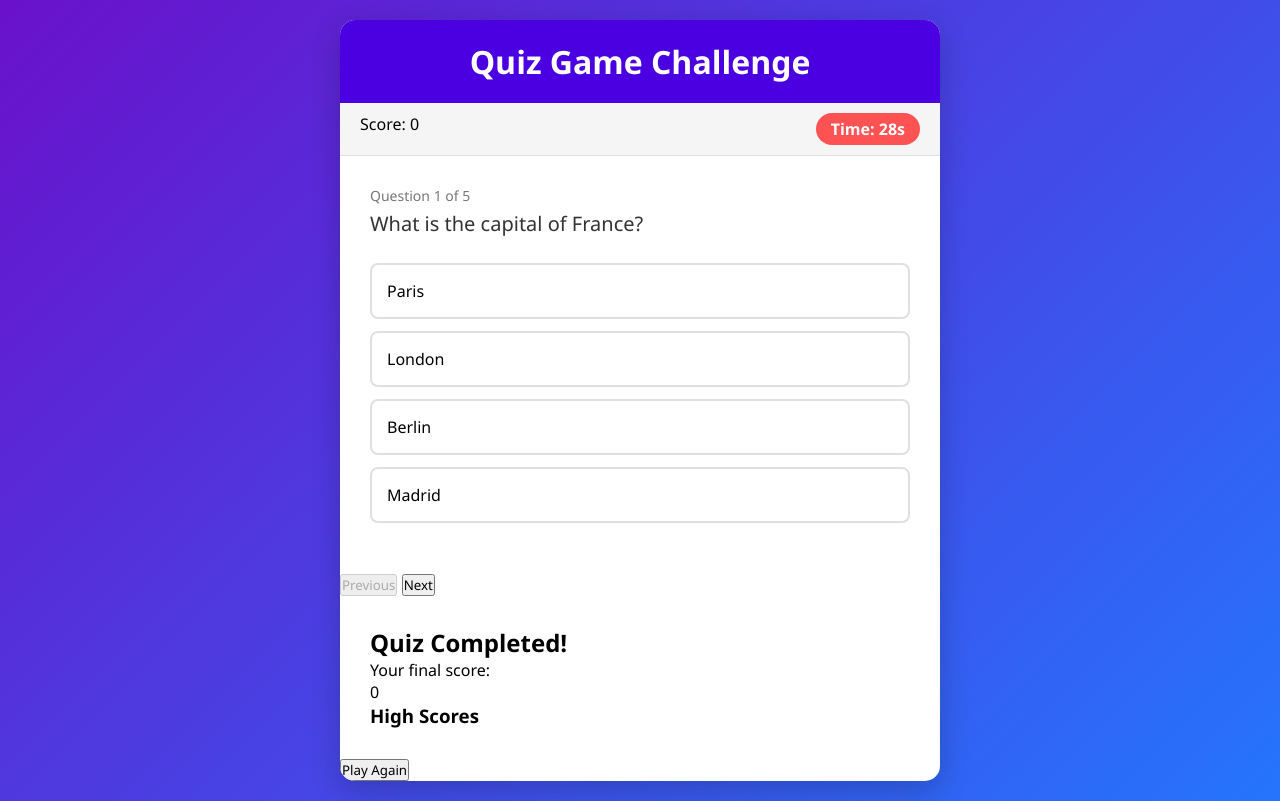
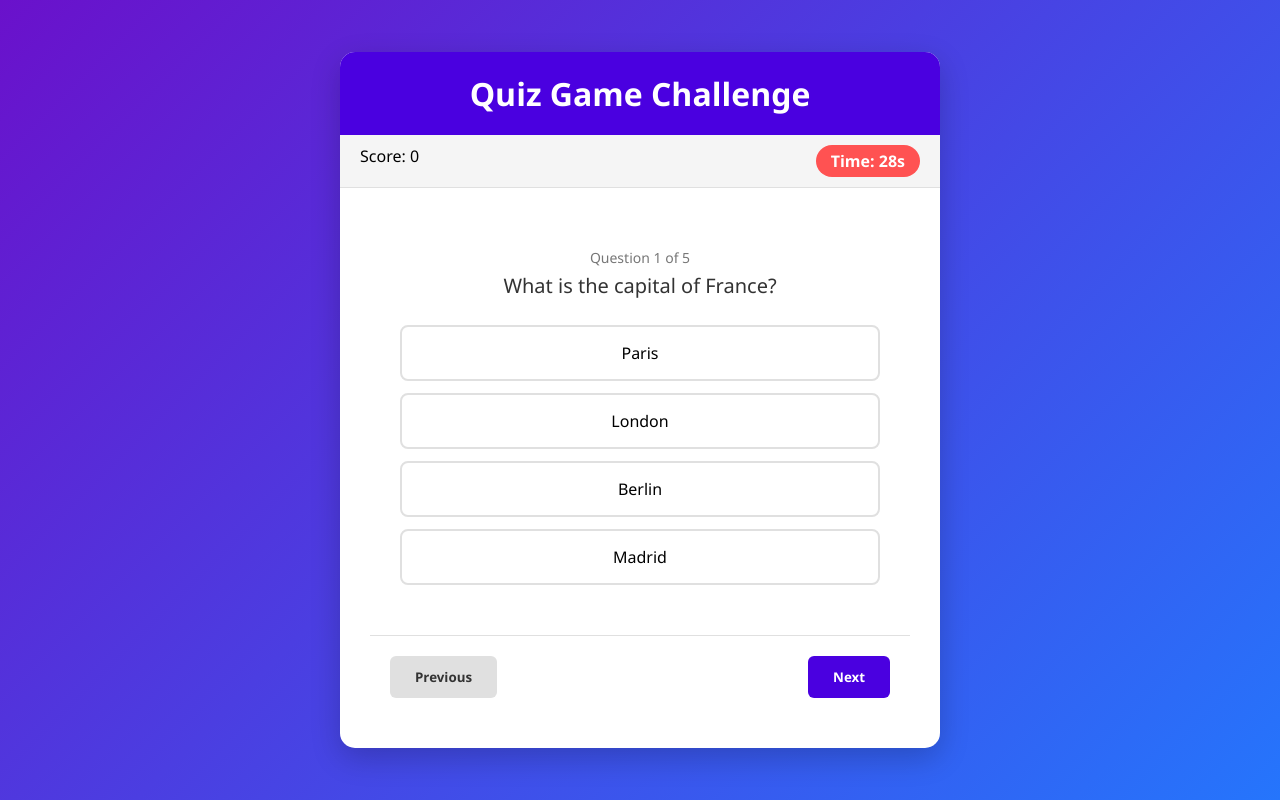
Before and after one commit to kanaimandal2002/Quiz, a plain HTML site: page index.html in a window 1280 px wide. Both pictures are taken after a click on the button "Start Quiz". Drawn offline with Linux system fonts and the light colour scheme.

Commit message:
Update style.css

```diff
--- a/style.css
+++ b/style.css
@@ -98,3 +98,63 @@ body {
     background: #ffebee;
     border-color: #f44336;
 }
+
+.controls {
+    display: flex;
+    justify-content: space-between;
+    padding: 20px;
+    border-top: 1px solid #e0e0e0;
+}
+
+button {
+    padding: 12px 25px;
+    border: none;
+    border-radius: 6px;
+    cursor: pointer;
+    font-weight: bold;
+    transition: all 0.2s;
+}
+
+#prev-btn {
+    background: #e0e0e0;
+    color: #333;
+}
+
+#prev-btn:hover {
+    background: #d0d0d0;
+}
+
+#next-btn, #start-btn, #restart-btn {
+    background: #4a00e0;
+    color: white;
+}
+
+#next-btn:hover, #start-btn:hover, #restart-btn:hover {
+    background: #3a00b0;
+}
+
+.screen {
+    display: none;
+    padding: 30px;
+    text-align: center;
+}
+
+.welcome-screen {
+    display: block;
+}
+
+.result-screen h2 {
+    margin-bottom: 15px;
+    color: #333;
+}
+
+.final-score {
+    font-size: 48px;
+    color: #4a00e0;
+    margin: 20px 0;
+}
+
+.high-scores {
+    margin-top: 30px;
+    text-align: left;
+}
```
